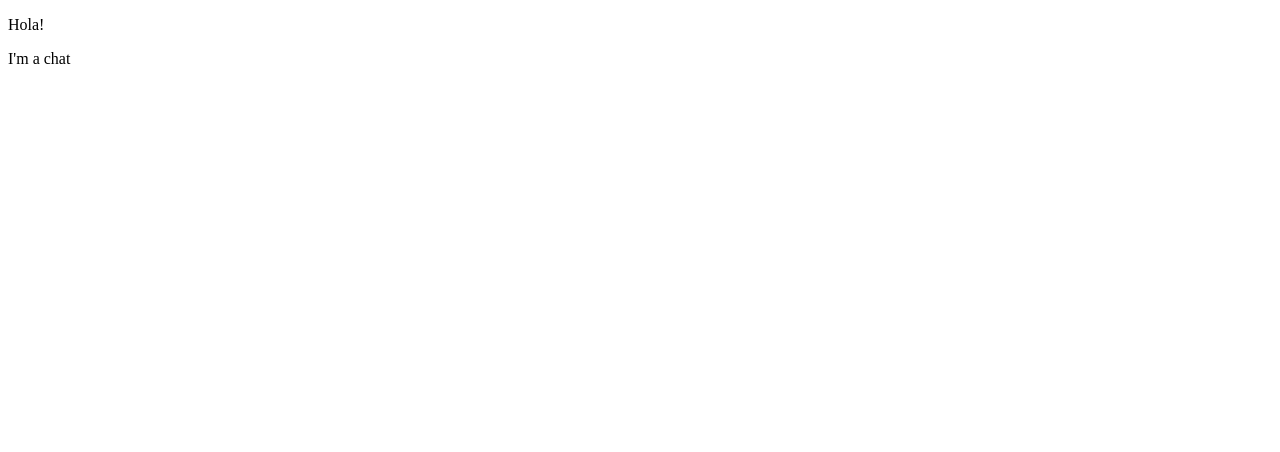
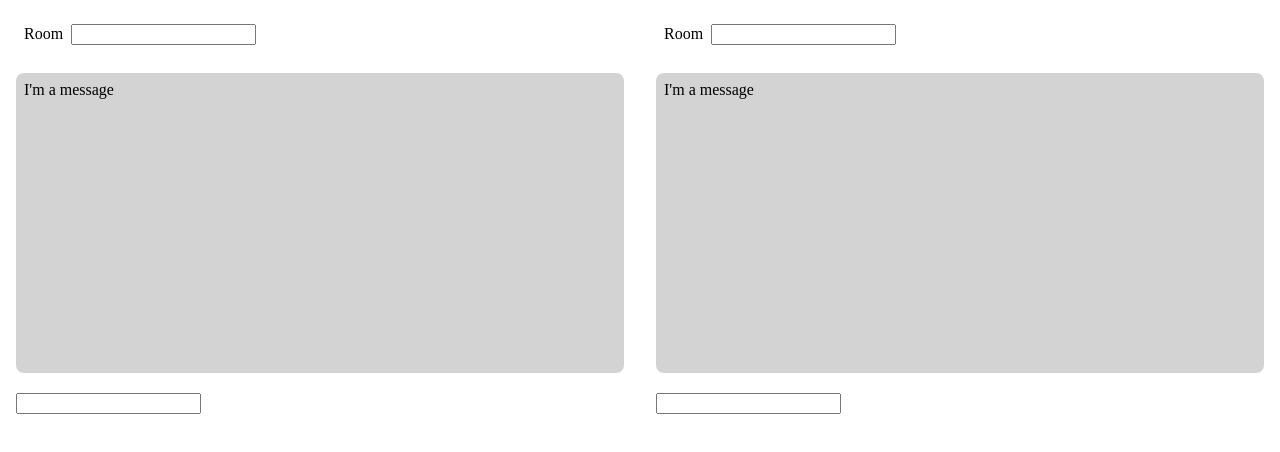
Before and after one commit to kharenzze/ws-chat, a Preact app in the folder app/: page / in a window 1280 px wide. Shown: the top 452 px of the page. Built offline with nearby package versions, Linux system fonts and the light colour scheme; no server answers.

Commit message:
Rendering 2 chats

```diff
--- a/app/src/app.jsx
+++ b/app/src/app.jsx
@@ -2,9 +2,15 @@ import { Chat } from "./components/Chat"
 
 export const App = () => {
 	return (
-		<div>
-			<p>Hola!</p>
-			<Chat />
+		<div className="app">
+			<div>
+
+				<Chat />
+			</div>
+			<div>
+
+				<Chat />
+			</div>
 		</div>
 	)
 }
--- a/app/src/components/Chat.jsx
+++ b/app/src/components/Chat.jsx
@@ -1,5 +1,14 @@
 export const Chat = () => {
 	return (
-		<p>I'm a chat</p>
+		<div className="chat">
+			<div className="row">
+				<label>Room</label>
+				<input />
+			</div>
+			<div className="chat-box">
+				I'm a message
+			</div>
+			<input />
+		</div>
 	)
 }
--- a/app/src/index.html
+++ b/app/src/index.html
@@ -3,6 +3,7 @@
 
 <head>
 	<title>Ws Chat</title>
+	<link rel="stylesheet" href="styles.scss" />
 </head>
 
 <body>
--- a/app/src/main.jsx
+++ b/app/src/main.jsx
@@ -7,8 +7,7 @@ const wsUrl = new URL('/ws/', window.location.origin.replace('http', 'ws'))
 
 const ws = new WebSocket(wsUrl)
 
-
-ws.addEventListener('open', (evt) => {
+ws.addEventListener('open', (_evt) => {
 	let count = 1
 	const msg = "Msg no " + count
 	console.log(`Sent ${count}`)
```
